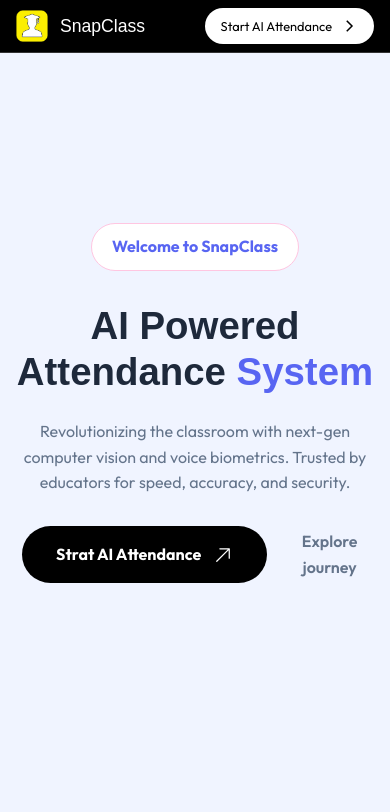
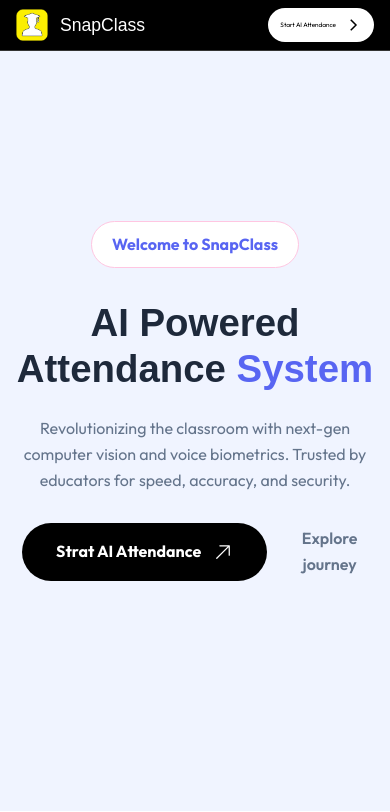
Before and after one commit to ravikantdss2018-jpg/snapClass-landing-page, a Flask app: page / in a window 390 px wide; the page is wider, and only the part inside the window is pictured. Shown: the top 812 px of that part. Run offline with Flask 3, Linux system fonts and the light colour scheme; some web fonts are replaced.

Commit message:
Modify .btn-pill styles for padding and font size
Reduced padding and font size for the .btn-pill class.

```diff
--- a/static/css/style.css
+++ b/static/css/style.css
@@ -531,8 +531,8 @@ h4 {
     }
 
     .btn-pill{
-        padding: 8px 16px;
-        font-size: 0.8rem;
+        padding: 8px 12px;
+        font-size: 0.4rem;
     }
 
     .hero{
```
